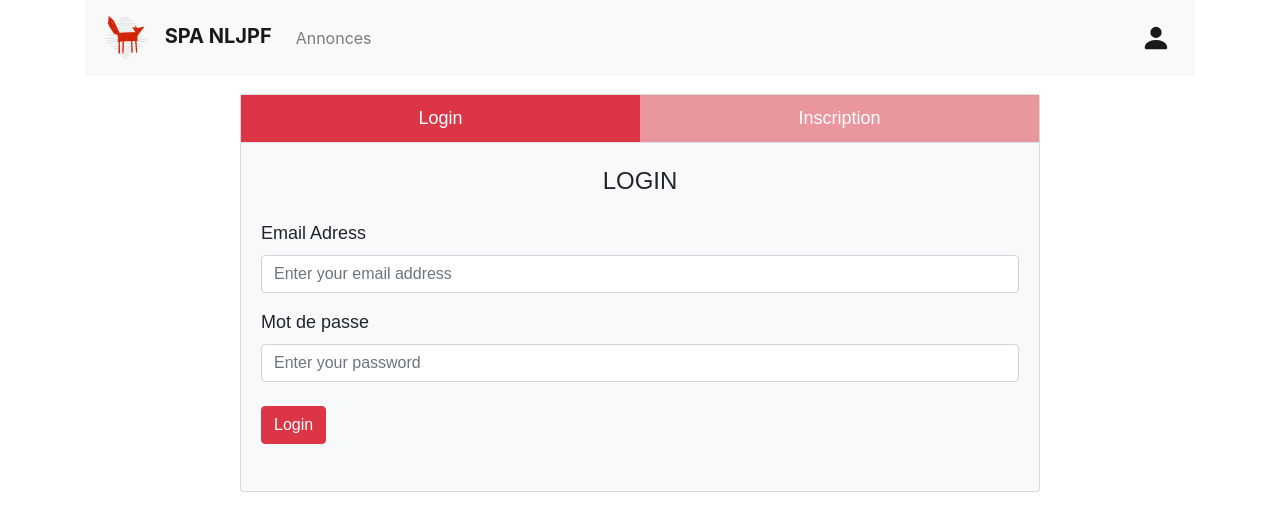
After one commit to npankov/annonces-spa-symfony, a Symfony app: template templates/signup/index.html.twig in a window 1280 px wide. The commit adds this page. Shown: the top 531 px of the page. Run offline with Twig, Linux system fonts and the light colour scheme; the template is opened without the code that fills it, so the values that code supplies are empty; some libraries are stand-ins or nearby versions.

Commit message:
ticket-23 update page signup

```diff
--- /dev/null
+++ b/public/css/signup.css
@@ -0,0 +1,76 @@
+.signup_v4 .social-area {
+    text-align: center;
+    padding-top: 14px
+}
+
+.signup_v4 .social-area .title {
+    font-size: 20px;
+    text-transform: uppercase;
+    font-weight: 600;
+    display: inline-block;
+    color: #007bff;
+    position: relative
+}
+
+.signup_v4 .social-area .text {
+    font-size: 17px;
+    font-weight: 400;
+    color: #143250
+}
+
+.signup_v4 .social-area .title::before {
+    position: absolute;
+    content: '';
+    width: 40px;
+    height: 1px;
+    background: rgba(0, 0, 0, .2);
+    top: 50%;
+    -webkit-transform: translateY(-50%);
+    -ms-transform: translateY(-50%);
+    transform: translateY(-50%);
+    left: 100%;
+    margin-left: 7px
+}
+
+.signup_v4 .social-area .title::after {
+    position: absolute;
+    content: '';
+    width: 40px;
+    height: 1px;
+    background: rgba(0, 0, 0, .2);
+    top: 50%;
+    -webkit-transform: translateY(-50%);
+    -ms-transform: translateY(-50%);
+    transform: translateY(-50%);
+    right: 100%;
+    margin-right: 7px
+}
+
+.signup_v4 .nav-tabs .nav-link.active {
+    background: #dc3545
+}
+
+.signup_v4 .nav-tabs .nav-link {
+    background: rgba(220, 53, 69, 0.5)
+}
+
+.signup_v4 .nav-tabs .nav-link {
+    border: 0;
+    margin: 0;
+    padding: 10px 0;
+    text-align: center;
+    border-radius: 0;
+    color: #fff
+}
+
+.signup_v4 .nav-tabs li.nav-item {
+    width: 50%
+}
+
+.signup_v4 .card-body {
+    padding: 0px;
+}
+
+.signup_v4 .card-body .tab-content {
+    padding: 0 1.25rem 1.75em
+}
--- a/templates/base.html.twig
+++ b/templates/base.html.twig
@@ -32,7 +32,7 @@
                 </ul>
                 <ul class="navbar-nav">
                     <li class="nav-item">
-                        <a class="nav-link active" href="account">
+                        <a class="nav-link active" href="signup">
                             <svg xmlns="http://www.w3.org/2000/svg" width="30" height="30" fill="currentColor" class="bi bi-person-fill" viewBox="0 0 16 16">
                                 <path d="M3 14s-1 0-1-1 1-4 6-4 6 3 6 4-1 1-1 1H3zm5-6a3 3 0 1 0 0-6 3 3 0 0 0 0 6z"/>
                             </svg>
--- /dev/null
+++ b/templates/signup/index.html.twig
@@ -0,0 +1,88 @@
+{% extends 'base.html.twig' %}
+
+{% block title %}Hello SignupController!{% endblock %}
+
+{% block stylesheets %}
+    {{ parent() }}
+    <link rel="stylesheet" href="{{ asset('css/signup.css') }}">
+{% endblock stylesheets %}
+
+{% block body %}
+<style>
+    .example-wrapper { margin: 1em auto; max-width: 800px; width: 95%; font: 18px/1.5 sans-serif; }
+    .example-wrapper code { background: #F5F5F5; padding: 2px 6px; }
+
+</style>
+
+<div class="example-wrapper">
+    <div class="card signup_v4 mb-30 bg-light">
+        <div class="card-body">
+            <ul class="nav nav-tabs" id="myTab" role="tablist">
+                <li class="nav-item" role="presentation"> <a class="nav-link active" id="login-tab" data-toggle="tab" href="#login" role="tab" aria-controls="login" aria-selected="true">Login</a> </li>
+                <li class="nav-item" role="presentation"> <a class="nav-link" id="register-tab" data-toggle="tab" href="#register" role="tab" aria-controls="register" aria-selected="false">Inscription</a> </li>
+            </ul>
+            <div class="tab-content" id="myTabContent">
+                <div class="tab-pane fade show active" id="login" role="tabpanel" aria-labelledby="login-tab">
+                    <h4 class="text-center mt-4 mb-4" style="text-transform: uppercase;">Login</h4>
+                    <form>
+                        <div class="form-row">
+                            <div class="form-group col-md-12">
+                                <label for="inputEmail">Email Adress</label>
+                                <input type="email" class="form-control" id="inputEmail" placeholder="Enter your email address" required="">
+                            </div>
+                            <div class="form-group col-md-12">
+                                <label for="inputPassword">Mot de passe</label>
+                                <input type="password" class="form-control" id="inputPassword" placeholder="Enter your password" required="">
+                            </div>
+                        </div>
+                        <div class="mt-2 mb-3">
+                            <button class="btn btn-danger full-width" type="submit">Login</button>
+                        </div>
+                    </form>
+                </div>
+                <div class="tab-pane fade" id="register" role="tabpanel" aria-labelledby="register-tab">
+                    <h4 class="text-center mt-4 mb-4" style="text-transform: uppercase;">Inscription</h4>
+                    <form>
+                        <div class="form-row">
+                            <div class="form-group col-md-12">
+                                <label for="inputName">Nom</label>
+                                <input type="text" class="form-control" id="inputName" placeholder="Enter your name" required="">
+                            </div>
+                        </div>
+                        <div class="form-row">
+                            <div class="form-group col-md-12">
+                                <label for="inputEmail2">Email Adress</label>
+                                <input type="email" class="form-control" id="inputEmail2" placeholder="Enter your email address" required="">
+                            </div>
+                            <div class="form-group col-md-12">
+                                <label for="inputPassword2">Mot de passe</label>
+                                <input type="password" class="form-control" id="inputPassword2" placeholder="Enter your password" required="">
+                            </div>
+                        </div>
+                        <fieldset class="form-group">
+                            <div class="row">
+                                <legend class="col-form-label col-sm-2 pt-0">Role</legend>
+                                <div class="col-sm-10">
+                                    <div class="form-check">
+                                        <input class="form-check-input" type="radio" name="gridRadios" id="gridRadios1" value="option1" checked>
+                                        <label class="form-check-label" for="gridRadios1">
+                                            Adoptant
+                                        </label>
+                                    </div>
+                                    <div class="form-check">
+                                        <input class="form-check-input" type="radio" name="gridRadios" id="gridRadios2" value="option2">
+                                        <label class="form-check-label" for="gridRadios2">
+                                            Annonceur
+                                        </label>
+                                    </div>
+                                </div>
+                            </div>
+                        </fieldset>
+                        <button class="btn btn-danger mt-3 mt-sm-0" type="submit">Inscrire</button>
+                    </form>
+                </div>
+            </div>
+        </div>
+    </div>
+</div>
+{% endblock %}
```
Also changed, not shown: src/Controller/SignupController.php (added, +18 -0 lines).
